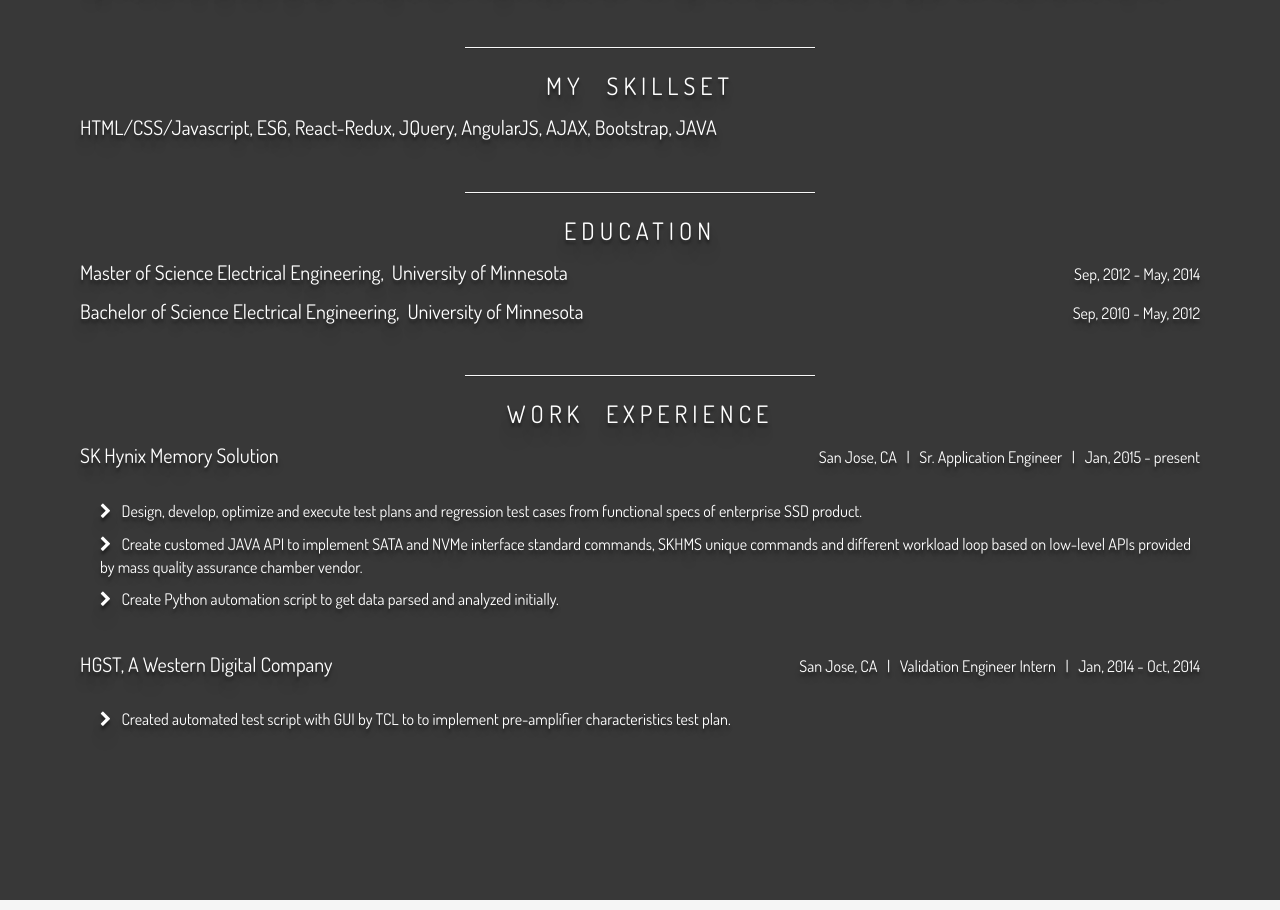
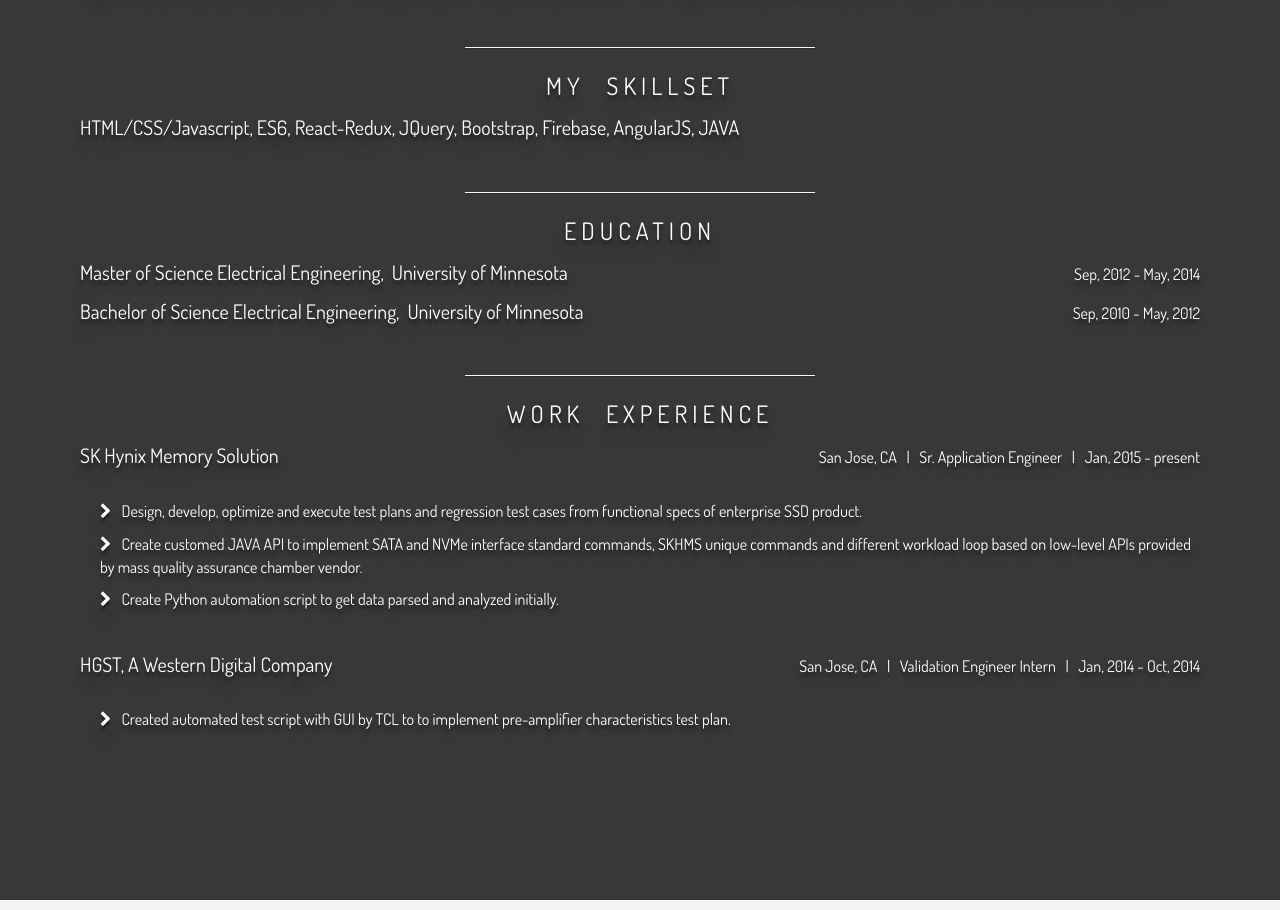
Before and after one commit to intelj711/allAboutMe, a plain HTML site: page allAboutMe.html in a window 1280 px wide. Shown: the part 1199-2109 px from the top of the page. Drawn offline with Linux system fonts and the light colour scheme.

Commit message:
more in skill

```diff
--- a/allAboutMe.html
+++ b/allAboutMe.html
@@ -79,7 +79,7 @@
  		</div>
  		<div>
  			<p class="resume-level1">MY SKILLSET</p>
- 			<p class="resume-level2">HTML/CSS/Javascript, ES6, React-Redux, JQuery, AngularJS, AJAX, Bootstrap, JAVA
+ 			<p class="resume-level2">HTML/CSS/Javascript, ES6, React-Redux, JQuery, Bootstrap, Firebase, AngularJS, JAVA
  			<hr class="resume_sep">
  		</div>
  		<div>
```
